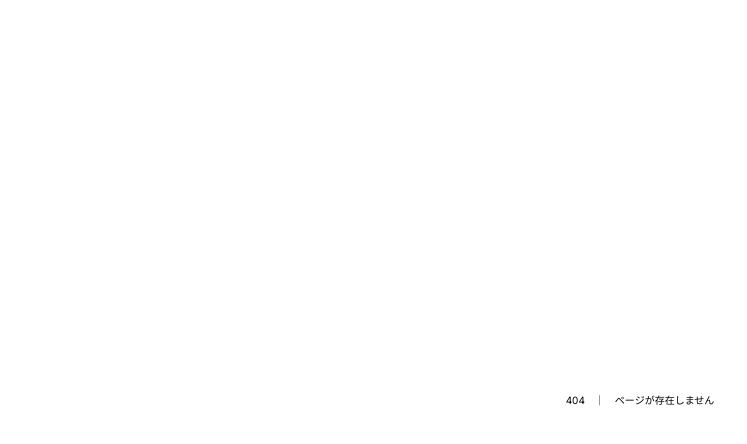
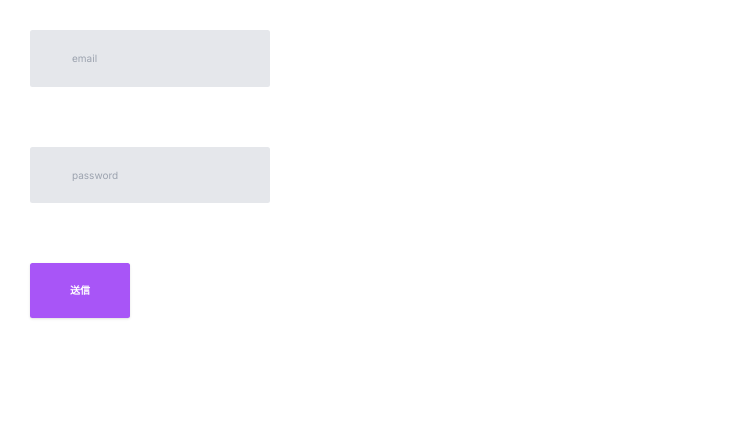
Before and after one commit to Hirozou8080/bokemasho, a Next.js app in the folder src/frontend/: page /login in a window 1280 px wide. Before the commit this address had no page. Shown: the top 444 px of the page, without its empty margins (0-747 px from the left). Built offline with nearby package versions, Linux system fonts and the light colour scheme.

Commit message:
login page create

```diff
--- /dev/null
+++ b/src/frontend/app/components/Login.tsx
@@ -0,0 +1,45 @@
+"use client";
+import React, { useEffect, useState } from 'react';
+import axios from 'axios';
+
+const Login = () => {
+    const [email, setEmail] = useState('');
+    const [password, setPassword] = useState('');
+
+    const postData = async () => {
+        axios.get('http://127.0.0.2:8080/sanctum/csrf-cookie').then((res: any) => {
+            console.log(res);
+        });
+    }
+
+    return (
+        <div>
+            <input
+                type="text"
+                className='bg-gray-200 appearance-none border-2 border-gray-200 rounded w-full py-2 px-4 text-gray-700 leading-tight focus:outline-none focus:bg-white focus:border-purple-500 m-3 max-w-sm'
+                placeholder='email'
+                onChange={(e) => {
+                    setEmail(e.target.value);
+                }}
+            /><br/>
+            <input
+                type="text"
+                className='bg-gray-200 appearance-none border-2 border-gray-200 rounded w-full py-2 px-4 text-gray-700 leading-tight focus:outline-none focus:bg-white focus:border-purple-500 m-3 max-w-sm'
+                placeholder='password'
+                onChange={(e) => {
+                    setPassword(e.target.value);
+                }}
+            />
+            <div>
+                <button
+                    className="shadow bg-purple-500 hover:bg-purple-400 focus:shadow-outline focus:outline-none text-white font-bold py-2 px-4 rounded m-3"
+                    onClick={()=>{
+                        postData();
+                    }}
+                >送信</button>
+            </div>
+        </div>
+    );
+}
+
+export default Login;
--- /dev/null
+++ b/src/frontend/app/login/page.tsx
@@ -0,0 +1,14 @@
+import React, { useEffect, useState } from 'react';
+// import axios from `'axios';
+import Login from '@/app/components/Login';
+
+const Page = () => {
+
+    return (
+        <div>
+            <Login />
+        </div>
+    );
+}
+
+export default Page;
```
Also changed, not shown: src/frontend/package.json (+6 -5 lines), 1 other file (tests, documents, lock files or other folders).
